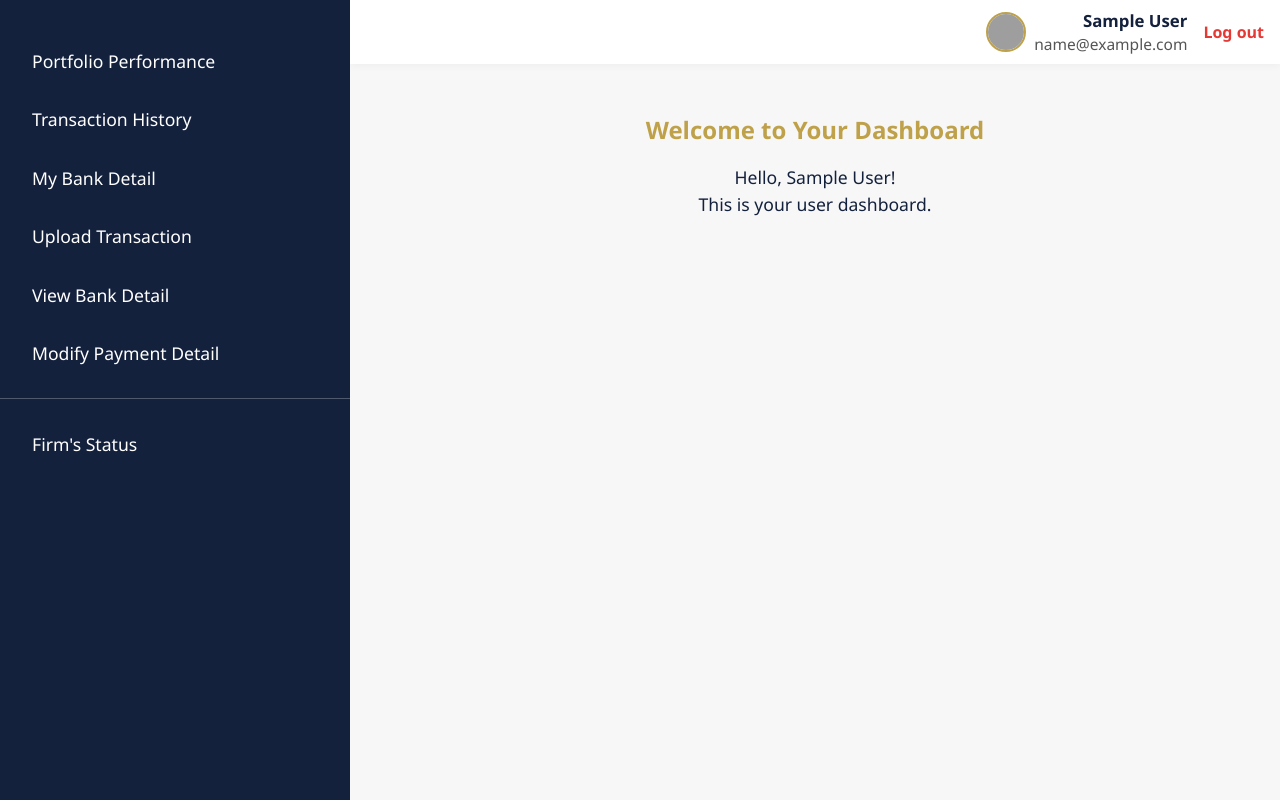
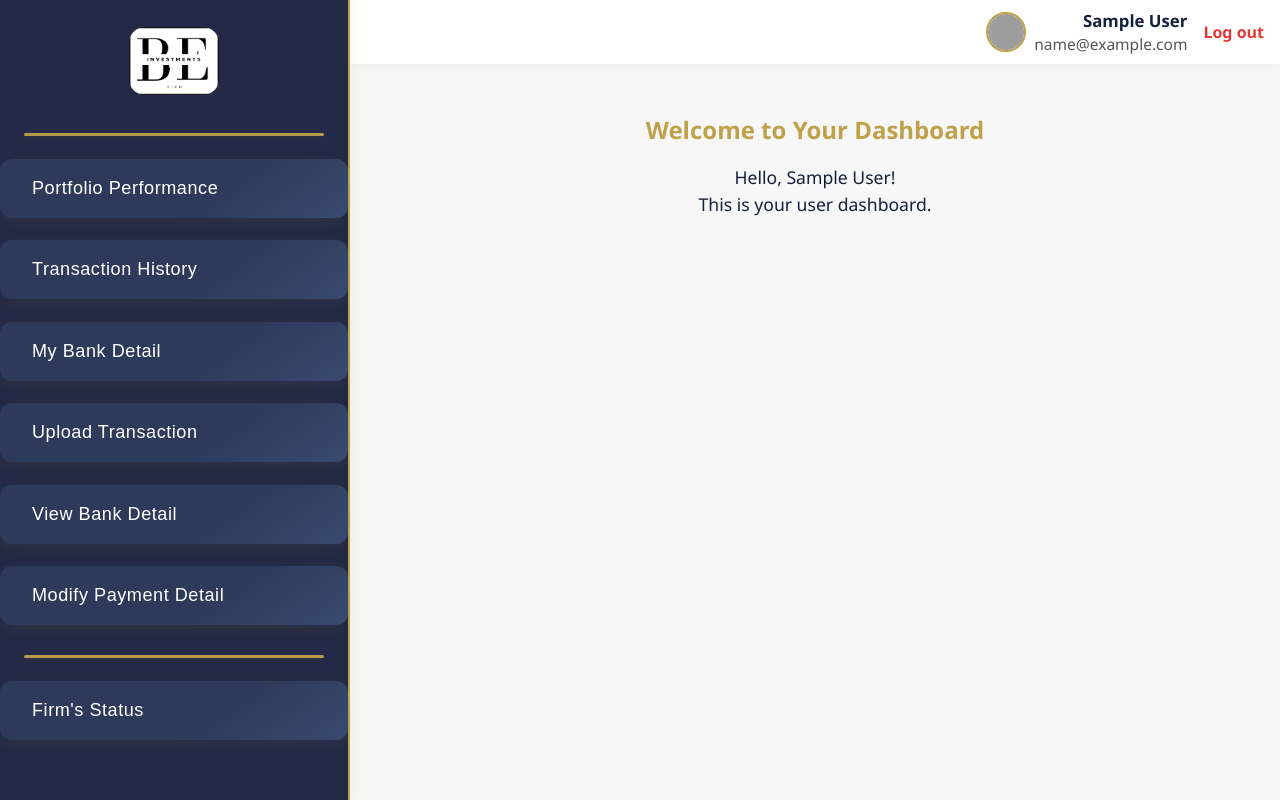
Before and after one commit to Nayan-Bakhadyo/fund_management_system, a Django app: page /user/dashboard/ in a window 1280 px wide. Run offline with Django 4.2, Linux system fonts and the light colour scheme; a user stored in the database is signed in; tables that the repository leaves empty hold one stand-in row (values such as "Sample post"); some libraries are stand-ins or nearby versions; grey boxes are pictures that could not be loaded.

Commit message:
added audit protocol and refined user dashboard

```diff
--- a/mainapp/static/mainapp/user_dashboard.css
+++ b/mainapp/static/mainapp/user_dashboard.css
@@ -13,18 +13,60 @@ body {
     width: 30%;
     min-width: 180px;
     max-width: 350px;
-    background: #14213d;
+    background: #232946; /* Solid deep blue */
+    border-right: 2px solid #bfa14a;
     color: #fff;
     display: flex;
     flex-direction: column;
     align-items: center;
-    padding-top: 2rem;
+    padding-top: 0; /* Remove top padding, handled by logo */
     z-index: 1050;
     transition: left 0.3s, width 0.2s;
+    box-shadow: 2px 0 18px 0 rgba(191,161,74,0.10);
+    height: 100vh;
+    position: sticky;
+    top: 0;
+    overflow: hidden;
+}
+.sidebar-logo {
+    width: 100%;
+    background: inherit;
+    position: sticky;
+    top: 0;
+    z-index: 2;
+    padding-top: 0.2rem;
+    padding-bottom: 0.2rem;
 }
 .sidebar-logo .be-logo {
     width: 60px;
-    margin-bottom: 2rem;
+    margin-bottom: 1rem;
+}
+.be-logo {
+    width: 90px;
+    max-width: 90px;
+    display: block;
+    margin: 0 auto;
+    border-radius: 16px; /* Add this line for slightly rounded corners */
+}
+.sidebar-menu {
+    flex: 1 1 auto;
+    overflow-y: auto !important;
+    max-height: calc(100vh - 120px); /* Adjust 120px if your logo/header is taller/shorter */
+    padding-bottom: 2rem;
+    margin-bottom: 0;
+    /* Optional: add a little space below the last item */
+    scrollbar-width: thin;
+    scrollbar-color: #bfa14a #232946;
+}
+.sidebar-menu::-webkit-scrollbar {
+    width: 8px;
+}
+.sidebar-menu::-webkit-scrollbar-thumb {
+    background: #bfa14a;
+    border-radius: 4px;
+}
+.sidebar-menu::-webkit-scrollbar-track {
+    background: #232946;
 }
 .sidebar-menu {
     list-style: none;
@@ -39,13 +81,36 @@ body {
     color: #fff;
     text-decoration: none;
     padding: 1rem 2rem;
-    font-size: 1.1rem;
-    border-radius: 8px;
-    transition: background 0.2s;
+    font-size: 1.13rem;
+    border-radius: 12px;
+    margin: 0.7rem 0;
+    background: linear-gradient(145deg, #2d3a5a 60%, #3a4970 100%);
+    box-shadow: 0 4px 14px 0 rgba(191,161,74,0.08);
+    transition:
+        background 0.2s,
+        color 0.2s,
+        box-shadow 0.2s,
+        transform 0.15s;
+    position: relative;
+    font-family: 'Poppins', 'Montserrat', sans-serif;
+    letter-spacing: 0.03em;
 }
-.sidebar-menu a:hover {
-    background: #bfa14a;
+.sidebar-menu a:hover, .sidebar-menu a:focus {
+    background: linear-gradient(145deg, #ffe082 60%, #bfa14a 100%);
+    color: #232946 !important;
+    box-shadow: 0 8px 24px 0 rgba(191,161,74,0.18);
+    transform: translateY(-2px) scale(1.04);
+}
+.sidebar-menu a:active {
+    background: linear-gradient(145deg, #a88d36 60%, #ffe082 100%);
     color: #14213d;
+    box-shadow: 0 2px 6px 0 rgba(191,161,74,0.10);
+    transform: translateY(1px) scale(0.98);
+}
+.sidebar-menu a.active {
+    border-left: 4px solid #bfa14a;
+    background: linear-gradient(90deg, #ffe082 30%, #fffbe6 100%);
+    color: #232946;
 }
 .main-content {
     flex: 1;
@@ -61,7 +126,7 @@ body {
     background: #fff;
     padding: 1rem 2rem;
     display: flex;
-    justify-content: flex-end;
+    justify-content: space-between; /* <-- change this */
     align-items: center;
     box-shadow: 0 2px 8px rgba(0,0,0,0.04);
 }
@@ -69,6 +134,8 @@ body {
     display: flex;
     align-items: center;
     gap: 1rem;
+    min-width: 0;
+    flex-shrink: 1;
 }
 .user-dp {
     width: 40px;
@@ -79,6 +146,11 @@ body {
 }
 .user-info {
     text-align: right;
+    min-width: 0;
+    overflow: hidden;
+    text-overflow: ellipsis;
+    white-space: nowrap;
+    max-width: 180px; /* or whatever fits your layout */
 }
 .user-name {
     font-weight: 600;
@@ -233,6 +305,10 @@ body {
         display: flex;
         align-items: center;
     }
+    .sidebar-menu a {
+        font-size: 0.98rem;
+        padding: 0.7rem 1.2rem;
+    }
 }
 button[type="submit"] {
     background: #bfa14a;
@@ -243,3 +319,18 @@ button[type="submit"]:hover {
     background: #14213d;
     color: #fff;
 }
+
+.sidebar-gold-divider {
+    border: none;
+    border-top: 3px solid #bfa14a;
+    margin: 1.2rem 1.5rem 0.7rem 1.5rem;
+    opacity: 0.95;
+    border-radius: 2px;
+    box-shadow: 0 1px 6px 0 rgba(191,161,74,0.13);
+}
+
+.alert-info {
+    background-color: #83adea !important;
+    border-color: #bfa14a !important;
+    color: black !important;
+}
--- a/mainapp/static/mainapp/user_dashboard.js
+++ b/mainapp/static/mainapp/user_dashboard.js
@@ -11,11 +11,9 @@ document.addEventListener('DOMContentLoaded', function() {
 
     function openSidebar() {
         sidebar.classList.add('open');
-        sidebarOverlay.style.display = 'block';
     }
     function closeSidebar() {
         sidebar.classList.remove('open');
-        sidebarOverlay.style.display = 'none';
     }
 
     toggleBtn.addEventListener('click', function(e) {
@@ -26,8 +24,6 @@ document.addEventListener('DOMContentLoaded', function() {
             openSidebar();
         }
     });
-
-    sidebarOverlay.addEventListener('click', closeSidebar);
 
     // Optional: close sidebar when resizing to desktop
     window.addEventListener('resize', function() {
@@ -374,3 +370,24 @@ function renderFirmStatusCharts() {
         }
     });
 }
+
+// Close sidebar on menu click (for mobile)
+document.querySelectorAll('.sidebar-menu .nav-link').forEach(function(link) {
+    link.addEventListener('click', function() {
+        if (window.innerWidth <= 767) {
+            sidebar.classList.remove('open');
+        }
+    });
+});
+
+
+document.addEventListener('DOMContentLoaded', function() {
+    const sidebar = document.getElementById('sidebar');
+    const sidebarOverlay = document.getElementById('sidebar-overlay');
+
+    if (sidebarOverlay) {
+        sidebarOverlay.addEventListener('click', function() {
+            sidebar.classList.remove('open');
+        });
+    }
+});
--- a/mainapp/templates/mainapp/home.html
+++ b/mainapp/templates/mainapp/home.html
@@ -14,7 +14,7 @@
 </head>
 <body>
     <div class="container">
-        <img src="{% static 'mainapp/assets/BE_logo.png' %}" alt="B.E Investment Firm Logo"
+        <img src="{% static 'mainapp/assets/BE_logo_final2.png' %}" alt="B.E Investment Firm Logo"
              style="height: 90px; margin-bottom: 18px; border-radius: 50%; object-fit: cover;">
         <div class="logo">B.E Investment Firm</div>
         <hr class="brand-hr">
--- a/mainapp/templates/mainapp/user_dashboard.html
+++ b/mainapp/templates/mainapp/user_dashboard.html
@@ -17,7 +17,11 @@
         <div class="row g-0">
             <!-- Sidebar -->
             <nav class="col-12 col-md-3 col-lg-2 sidebar d-flex flex-md-column align-items-center align-items-md-stretch" id="sidebar">
+                <div class="sidebar-logo w-100 d-flex justify-content-center align-items-center" style="position:sticky;top:0;z-index:2;background:inherit;">
+                    <img src="{% static 'mainapp/assets/BE_logo_final2.png' %}" alt="BE Logo" class="be-logo" style="width:90px;max-width:90px;display:block;margin:1.5rem auto 1rem auto;">
+                </div>
                 <ul class="sidebar-menu nav flex-md-column flex-row w-100 justify-content-center justify-content-md-start">
+                  <li><hr class="sidebar-gold-divider"></li>
                     <li class="nav-item w-100">
                         <a href="#" id="portfolio-link" class="nav-link text-white w-100">
                             Portfolio Performance
@@ -54,12 +58,12 @@
                         <a class="nav-link" href="{% url 'user_contract' %}">Contract</a>
                     </li>
                     {% endif %}
-                    <hr>
-                    <li class="nav-item">
-                      <a href="#" class="nav-link" id="firmStatusMenu">
-                    <i class="bi bi-bar-chart"></i> Firm's Status
-                </a>
-            </li>
+                    <li><hr class="sidebar-gold-divider"></li>
+                      <li class="nav-item">
+                        <a href="#" class="nav-link" id="firmStatusMenu">
+                          <i class="bi bi-bar-chart"></i> Firm's Status
+                        </a>
+                      </li>
                 </ul>
             </nav>
             <!-- Overlay for mobile -->
@@ -98,7 +102,7 @@
       <div class="modal-dialog">
         <div class="modal-content">
           <div class="modal-header">
-            <h5 class="modal-title" id="uploadTransactionModalLabel">Upload Transaction Screenshot / PDF</h5>
+            <h5 class="modal-title" id="uploadTransactionModalLabel">Upload Transaction Screenshot</h5>
             <button type="button" class="btn-close" data-bs-dismiss="modal" aria-label="Close"></button>
           </div>
           <div class="modal-body">
@@ -174,6 +178,9 @@
               <h5 class="modal-title" id="modifyPaymentDetailModalLabel">Modify Payment Detail</h5>
               <button type="button" class="btn-close" data-bs-dismiss="modal" aria-label="Close"></button>
             </div>
+             <div class="alert alert-info mb-3" role="alert">
+            <strong>Note:</strong> This amount and date is your preferred recurring investment amount for the firm in every month on specified date.</b> eg: 2025/06/25 means on 25th of every month, the firm expect the payment of specified amount.
+            </div>
             <div class="modal-body">
               <div id="modify-payment-detail-message"></div>
               <div class="mb-3">
```
